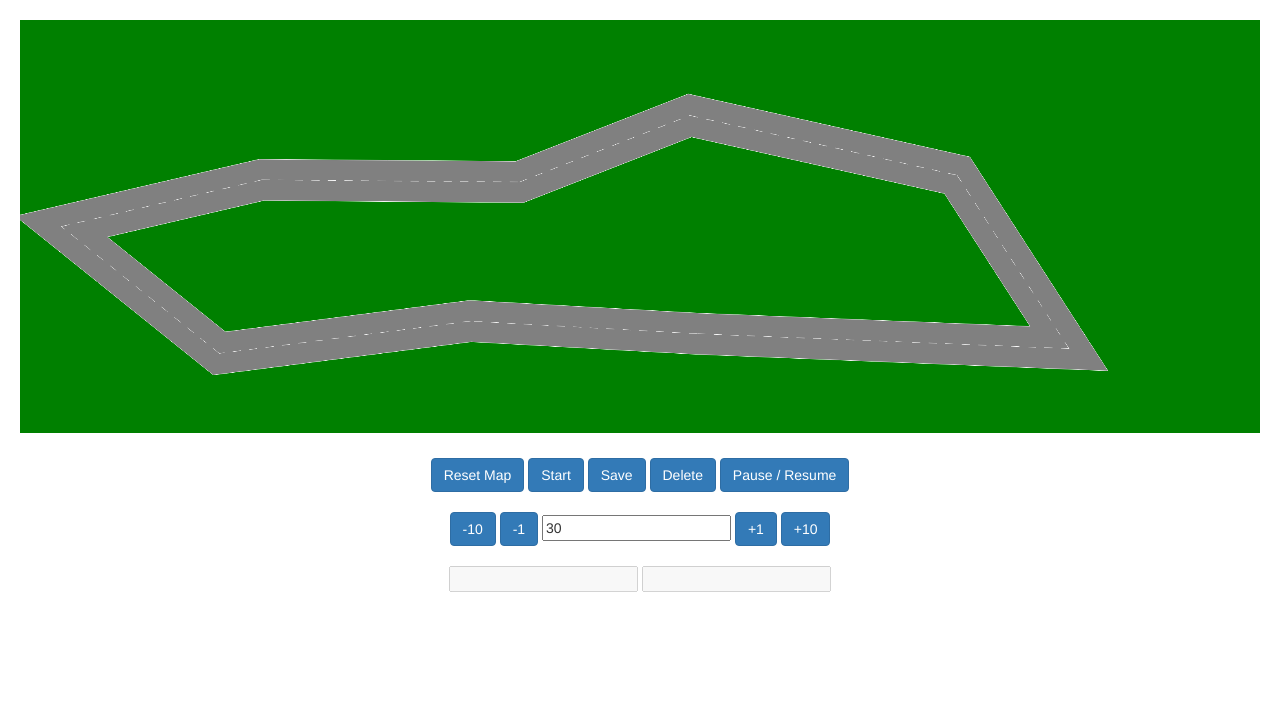
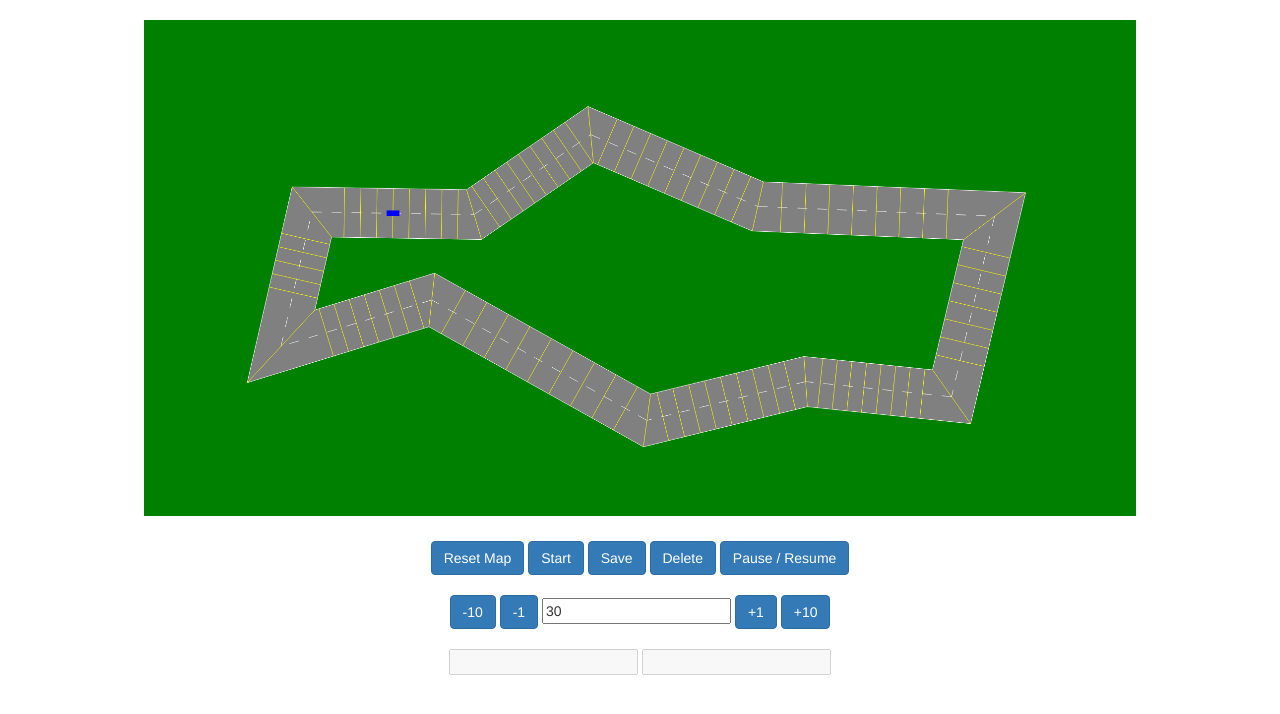
Before and after one commit to Eskarino/JSCar, a plain HTML site: page index.html in a window 1280 px wide. Drawn offline with nearby package versions, Linux system fonts and the light colour scheme.

Commit message:
Car placement improved

```diff
--- a/car.js
+++ b/car.js
@@ -11,7 +11,7 @@ class Car{
         this.height = 25;
 
         this.speed = 0;
-        this.angle = 0;
+        this.angle = road.starting_angle;
 
         this.acceleration = 0.05;
         this.friction = 0.02
--- a/main.js
+++ b/main.js
@@ -1,6 +1,6 @@
 const canvas = document.getElementById("theCanvas");
 canvas.height = 1000;
-canvas.width = 3000;
+canvas.width = 2000;
 const ctx = canvas.getContext('2d');
 const road_width = 100
 
@@ -12,10 +12,10 @@ let animation_ongoing = false;
 
 let road = new Road(ctx, canvas.height, canvas.width);
 
-const nb_cars = 100;
+const nb_cars = 50;
 let cars = generateCars(nb_cars);
 let car_table = create_car_table(nb_cars);
-road.draw()
+
 
 discard_gnet()
 
@@ -26,7 +26,6 @@ let selected_car = null;
 let paused = false;
 check_clicked_car()
 
-//road.draw();
 let loop_counter = 0;
 
 function start(){
@@ -78,6 +77,7 @@ function generateCars(nb_cars){
     let cars = [];
     for(let i = 0; i < nb_cars; i++){
         cars.push(new Car(ctx, road, i, 'Virtual'))
+        cars[cars.length-1].draw(cars[cars.length-1])
     }
     return cars
 }
@@ -85,7 +85,7 @@ function generateCars(nb_cars){
 function create_car_table(nb_cars){
     let car_table = [];
     for(i = 0; i < nb_cars; i++){
-        one_car = {car_id: i, reward: 0, next_gate: 0};
+        one_car = {car_id: i, reward: 0, next_gate: 4};
         car_table.push(one_car);
     }
     return car_table
@@ -136,7 +136,7 @@ function discard_gnet(){
 
 function reset_map(){
     ctx.clearRect(0,0,canvas.width,canvas.height);
-    road = new Road(ctx, points, canvas.height, canvas.width);
+    road = new Road(ctx, canvas.height, canvas.width);
     road.draw();
     cars = []
 }
--- a/road.js
+++ b/road.js
@@ -4,9 +4,7 @@ class Road{
         this.height = height;
         this.width = width;
 
-        this.starting_x = 100;
-        this.starting_y = height/2;
-        this.points = [[this.starting_x, this.starting_y]];
+        this.points = [];
         this.segments = []
 
         this.ext_border = []
@@ -16,17 +14,19 @@ class Road{
 
         this.road_width = 50;
         this.#create_road();
+        this.draw()
     }
 
     #create_road() {
         this.#define_segments();
         this.#create_borders();
         this.#create_reward_gates();
+        this.#calculate_starting_pos();
     }
 
     #define_segments() {
         this.squares_in_height = 2;
-        this.squares_in_width = 4;
+        this.squares_in_width = 5;
         this.border_size = 150;
         this.space_between_squares = 100;
         this.square_height_size = (this.height - 2*this.border_size - (this.squares_in_height - 1)*this.space_between_squares)/this.squares_in_height;
@@ -41,7 +41,9 @@ class Road{
             let point_x = x_topleft + Math.random()*this.square_width_size;
             let point_y = y_topleft + Math.random()*this.square_height_size;
             this.points.push([point_x, point_y]);
-            this.segments.push([this.points[i],this.points[i+1]]);
+            if(i>0){
+                this.segments.push([this.points[i-1],this.points[i]]);
+            }
         }
         this.segments.push([this.points[this.points.length-1],this.points[0]]);
     }
@@ -102,6 +104,16 @@ class Road{
         this.borders = this.ext_border.concat(this.int_border);
     }
 
+    #calculate_starting_pos(){
+        let x1 = this.segments[0][0][0];
+        let y1 = this.segments[0][0][1];
+        let x2 = this.segments[0][1][0];
+        let y2 = this.segments[0][1][1];
+        this.starting_x = (x1+x2)/2;
+        this.starting_y = (y1+y2)/2;
+        this.starting_angle = -Math.PI/2 - Math.atan((y2-y1)/(x2-x1));
+    }
+
     #create_reward_gates(){
         this.gates = [];
         for(let i = 0; i < this.segments.length; i++){
@@ -123,8 +135,8 @@ class Road{
         for (let i = 0; i < this.borders.length; i++){
             draw_segment(this.ctx, this.borders[i], 10, "white");
         }
-        // for (let i = 0; i < this.gates.length; i++){
-        //     draw_segment(this.ctx, this.gates[i], 5, "yellow");
-        // }
+        for (let i = 0; i < this.gates.length; i++){
+            draw_segment(this.ctx, this.gates[i], 5, "yellow");
+        }
     }
 }
--- a/style.css
+++ b/style.css
@@ -7,7 +7,7 @@ body{
 
 #theCanvas{
     background-color: green;
-    width: 100%;
+    width: 80%;
 }
 
 div{
```
Also changed, not shown: index.html (line endings or trailing spaces).
